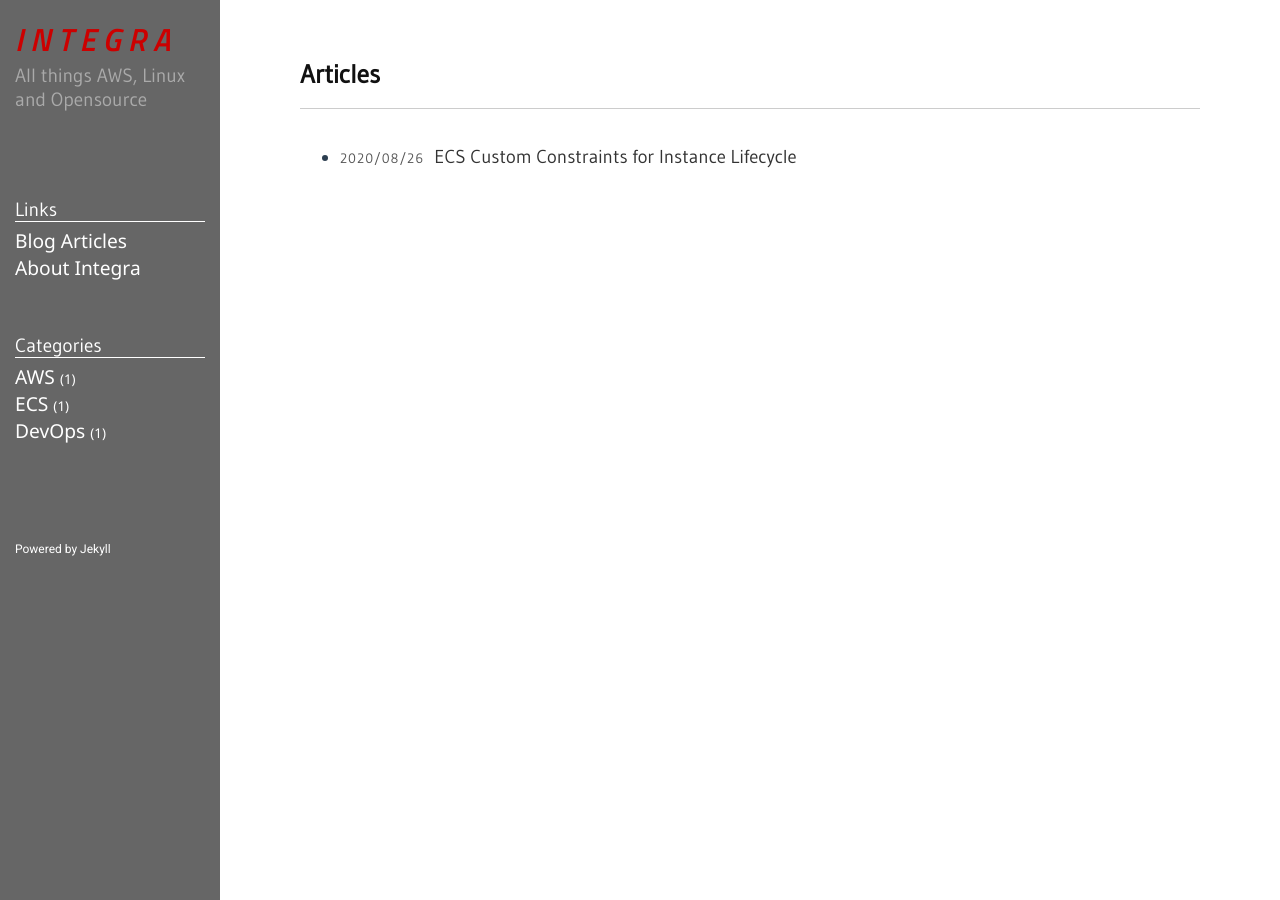
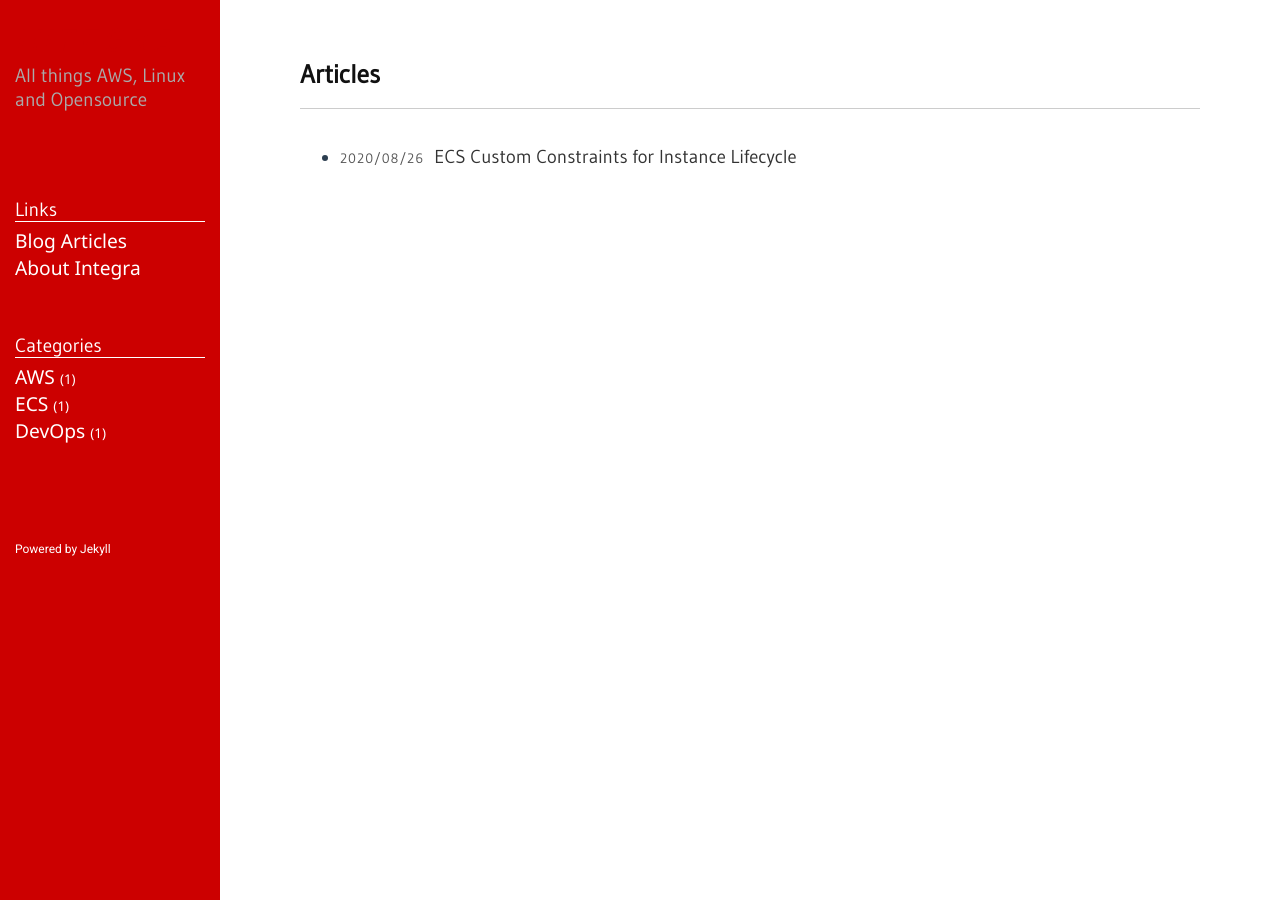
Before and after one commit to integratechfze/integratechfze.github.io, a Jekyll site: the page built from index.md, in a window 1280 px wide. Built offline with Jekyll 4.4.1, drawn with Linux system fonts in a browser that asks for light colours.

```diff
--- a/public/css/style.css
+++ b/public/css/style.css
@@ -101,7 +101,7 @@
 	flex: 0 0 220px;
 	padding: 15px;
 	z-index: 1;
-	background-color: #666666;
+	background-color: #CC0000;
 	color: #fff;
 }
 
```
